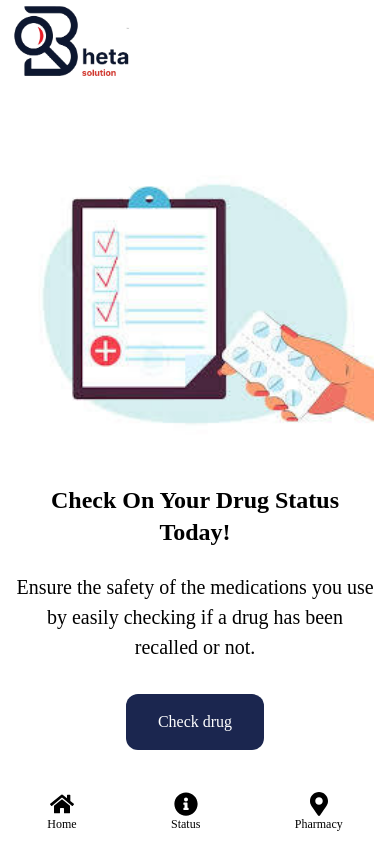
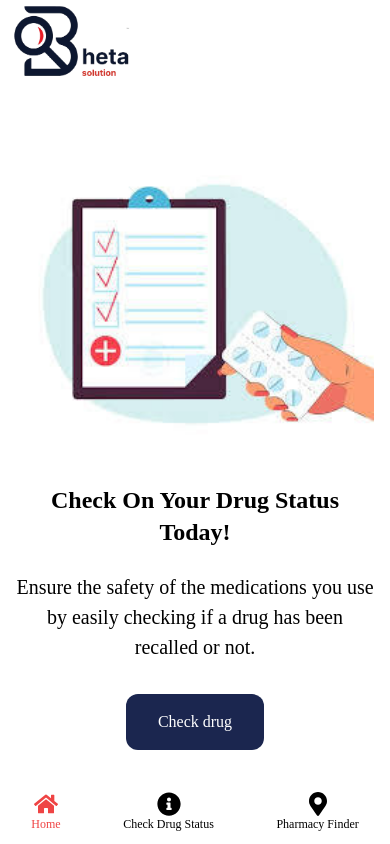
Before and after one commit to akirachix/Taji-Frontend, a Next.js app in the folder bheta-dashboard/: page /pwa/Homepage in a window 390 px wide. Built offline with nearby package versions, Linux system fonts and the light colour scheme.

Commit message:
added changes

```diff
--- a/bheta-dashboard/src/app/(pwa)/pwa/Homepage/page.tsx
+++ b/bheta-dashboard/src/app/(pwa)/pwa/Homepage/page.tsx
@@ -9,12 +9,17 @@ const CheckDrugStatus = () => {
       <Navbar/>
       <div id='home'>
         <div className="flex flex-col justify-center items-center bg-white py-12 px-4 sm:px-6 lg:px-8">
-        <div className="flex flex-col lg:flex-row justify-center items-center space-x-0 lg:space-x-20 w-full mb-10">
-
-          <div className="mb-10 lg:mb-0">
-            <Image src="/images/check.jpeg" alt="check" width={900} height={600} className='mt-[10%] mx-auto lg:mx-0' />
+          <div className="flex flex-col lg:flex-row justify-center items-center lg:space-x-20 w-full mb-10">
+            <div className="mb-10 lg:mb-0 w-full lg:w-auto">
+              <Image
+                src="/images/check.jpeg"
+                alt="check"
+                width={900}
+                height={600}
+                className='mt-[10%] mx-auto'
+              />
             </div>
-          <div className='ml-0 lg:ml-[10%] flex flex-col items-center lg:items-start'>
+            <div className='w-full lg:w-auto flex flex-col items-center lg:items-start'>
               <h2 className="text-2xl font-semibold mb-6 lg:text-[48px] text-center lg:text-left">
                 Check On Your Drug Status Today!
               </h2>
--- a/bheta-dashboard/src/app/(pwa)/pwa/Navbar/index.tsx
+++ b/bheta-dashboard/src/app/(pwa)/pwa/Navbar/index.tsx
@@ -1,23 +1,31 @@
 "use client";
-import { useState } from 'react';
+import React, { useState } from 'react';
 import Image from 'next/image';
 import { FaTimes, FaHome, FaInfoCircle, FaMapMarkerAlt } from 'react-icons/fa';
 import Link from 'next/link';
+import { usePathname } from 'next/navigation';
 
 export default function Navbar() {
   const [isOpen, setIsOpen] = useState(false);
+  const pathname = usePathname();
+
+  const isActive = (path: string): boolean => pathname === path;
+
+  const getLinkClass = (path: string): string => {
+    return `text-${isActive(path) ? 'red-500' : 'black'}`;
+  };
 
   return (
     <nav className="bg-white z-50 md:top-0">
       <div className="flex items-center justify-between h-20">
         <div className="flex-shrink-0 ml-[3%] mt-[2%] md:mt-[5%] md:mb-[3%]">
-        <Image src="/images/logo.png" alt="logo" width={120} height={60}/>
+          <Image src="/images/logo.png" alt="logo" width={120} height={60}/>
         </div>
 
         <div className="hidden md:flex space-x-24 font-bold text-black mr-[5%] text-[20px] mt-[4%] md:mb-[3%] darker-grotesque">
-          <Link href="/pwa/Homepage" className="text-red-500">Home</Link>
-          <Link href="/pwa/uploadimage" className="text-black">Check Drug Status</Link>
-          <Link href="/pwa/map" className="text-black">Pharmacy Finder</Link>
+          <Link href="/pwa/Homepage" className={getLinkClass('/pwa/Homepage')}>Home</Link>
+          <Link href="/pwa/uploadimage" className={getLinkClass('/pwa/uploadimage')}>Check Drug Status</Link>
+          <Link href="/pwa/map" className={getLinkClass('/pwa/map')}>Pharmacy Finder</Link>
         </div>
       </div>
 
@@ -26,26 +34,24 @@ export default function Navbar() {
         <button onClick={() => setIsOpen(false)} className="absolute top-5 right-5 text-black focus:outline-none">
            <FaTimes size={24} />
         </button>
-
-          <Link href="/pwa/Homepage" className="block text-red-500">Home</Link>
-          <Link href="/pwa/uploadimage" className="block text-black">Check Drug Status</Link>
-          <Link href="/pwa/map" className="block text-black">Pharmacy Finder</Link>
+           <Link href="/pwa/Homepage" className={getLinkClass('/pwa/Homepage')}>Home</Link>
+          <Link href="/pwa/uploadimage" className={getLinkClass('/pwa/uploadimage')}>Check Drug Status</Link>
+          <Link href="/pwa/map" className={getLinkClass('/pwa/map')}>Pharmacy Finder</Link>
         </div>
       )}
 
-
       <div className="md:hidden fixed bottom-0 left-0 right-0 bg-white shadow-t-md flex justify-around items-center py-3 z-50">
-        <Link href="/pwa/Homepage" className="flex flex-col items-center text-black">
+        <Link href="/pwa/Homepage" className={`flex flex-col items-center ${getLinkClass('/pwa/Homepage')}`}>
           <FaHome size={24} />
           <span className="text-xs">Home</span>
         </Link>
-        <Link href="/pwa/uploadimage" className="flex flex-col items-center text-black">
+        <Link href="/pwa/uploadimage" className={`flex flex-col items-center ${getLinkClass('/pwa/uploadimage')}`}>
           <FaInfoCircle size={24} />
-          <span className="text-xs">Status</span>
+          <span className="text-xs">Check Drug Status</span>
         </Link>
-        <Link href="/pwa/map" className="flex flex-col items-center text-black">
+        <Link href="/pwa/map" className={`flex flex-col items-center ${getLinkClass('/pwa/map')}`}>
           <FaMapMarkerAlt size={24} />
-          <span className="text-xs">Pharmacy</span>
+          <span className="text-xs">Pharmacy Finder</span>
         </Link>
       </div>
     </nav>
--- a/bheta-dashboard/src/app/(pwa)/pwa/camerapermission/page.tsx
+++ b/bheta-dashboard/src/app/(pwa)/pwa/camerapermission/page.tsx
@@ -12,13 +12,26 @@ const Camerapermission = () => {
   const [stream, setStream] = useState<MediaStream | null>(null);
   const [responseMessage, setResponseMessage] = useState<string>('');
   const [showResponsePage, setShowResponsePage] = useState<boolean>(false);
+  const [isSmallScreen, setIsSmallScreen] = useState<boolean>(false);
+
+  useEffect(() => {
+    const checkScreenSize = () => {
+      setIsSmallScreen(window.innerWidth < 768);
+    };
+
+    checkScreenSize();
+    window.addEventListener('resize', checkScreenSize);
+
+    return () => window.removeEventListener('resize', checkScreenSize);
+  }, []);
 
   const startCamera = async () => {
     try {
       const newStream = await navigator.mediaDevices.getUserMedia({
         video: {
           width: { ideal: 380 },
-          height: { ideal: 220 }
+          height: { ideal: 220 },
+          facingMode: isSmallScreen ? 'environment' : 'user'
         }
       });
       setStream(newStream);
@@ -72,7 +85,6 @@ const Camerapermission = () => {
       const data = await apiResponse.json();
 
       if (apiResponse.ok) {
-
         const responseValue = Object.values(data)[0];
         setResponseMessage(typeof responseValue === 'string' ? responseValue : JSON.stringify(responseValue));
       } else {
@@ -110,7 +122,7 @@ const Camerapermission = () => {
         stream.getTracks().forEach(track => track.stop());
       }
     };
-  }, []);
+  }, [isSmallScreen]);
 
   const ResponsePage: React.FC = () => (
     <div className="fixed inset-0 bg-gray-800 bg-opacity-75 flex items-center justify-center z-50">
```
Also changed, not shown: bheta-dashboard/src/app/(pwa)/pwa/camera/page.tsx (line endings or trailing spaces). Lines whose indentation alone changed are shown as unchanged.
